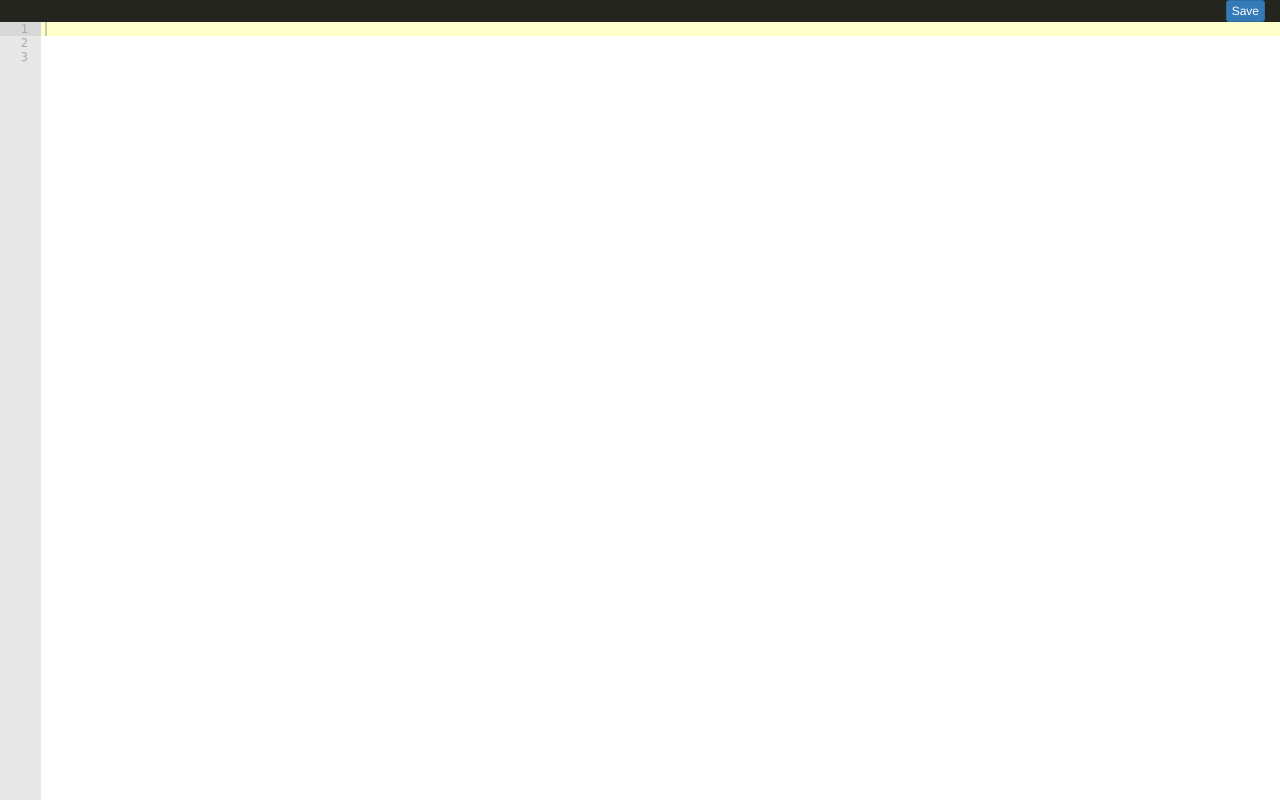
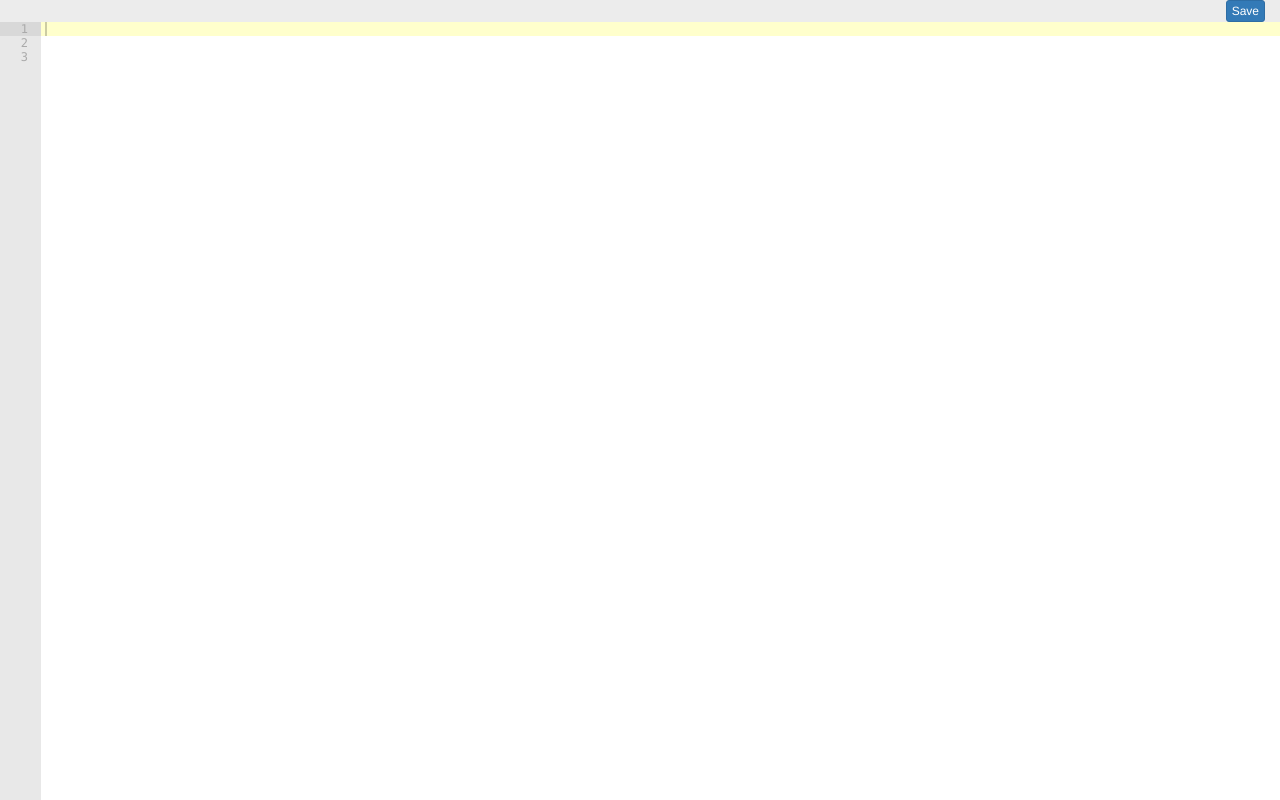
Before and after one commit to octalmage/Treads, a website: page index.html in a window 1280 px wide. Drawn offline with nearby package versions, Linux system fonts and the light colour scheme.

Commit message:
Changed background to match theme.

```diff
--- a/css/style.css
+++ b/css/style.css
@@ -1,6 +1,6 @@
 body
 {
-    background-color:#23251e;
+    background-color:#ECECEC;
     margin:0px;
     padding:0px;
     color:#dddddd;
```
